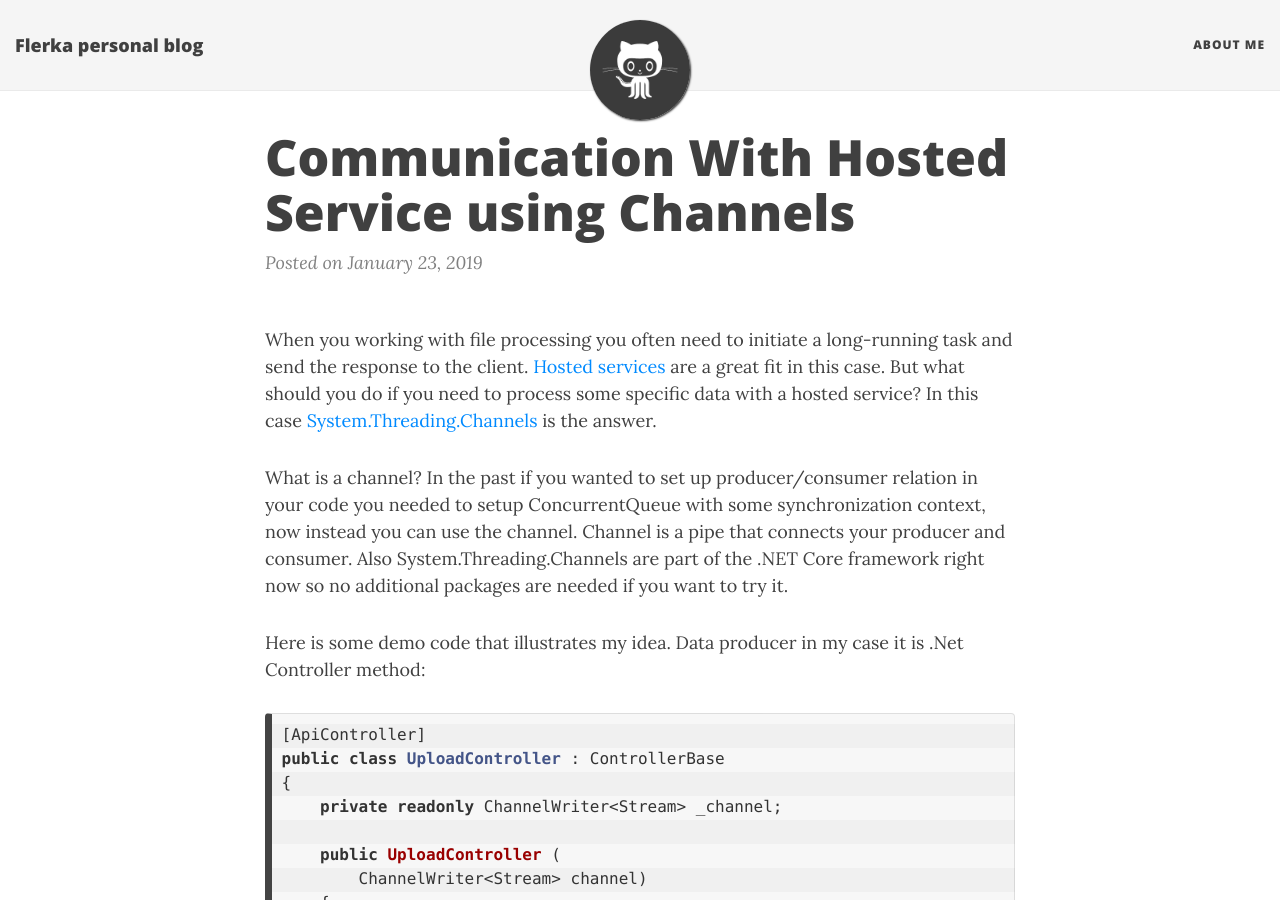
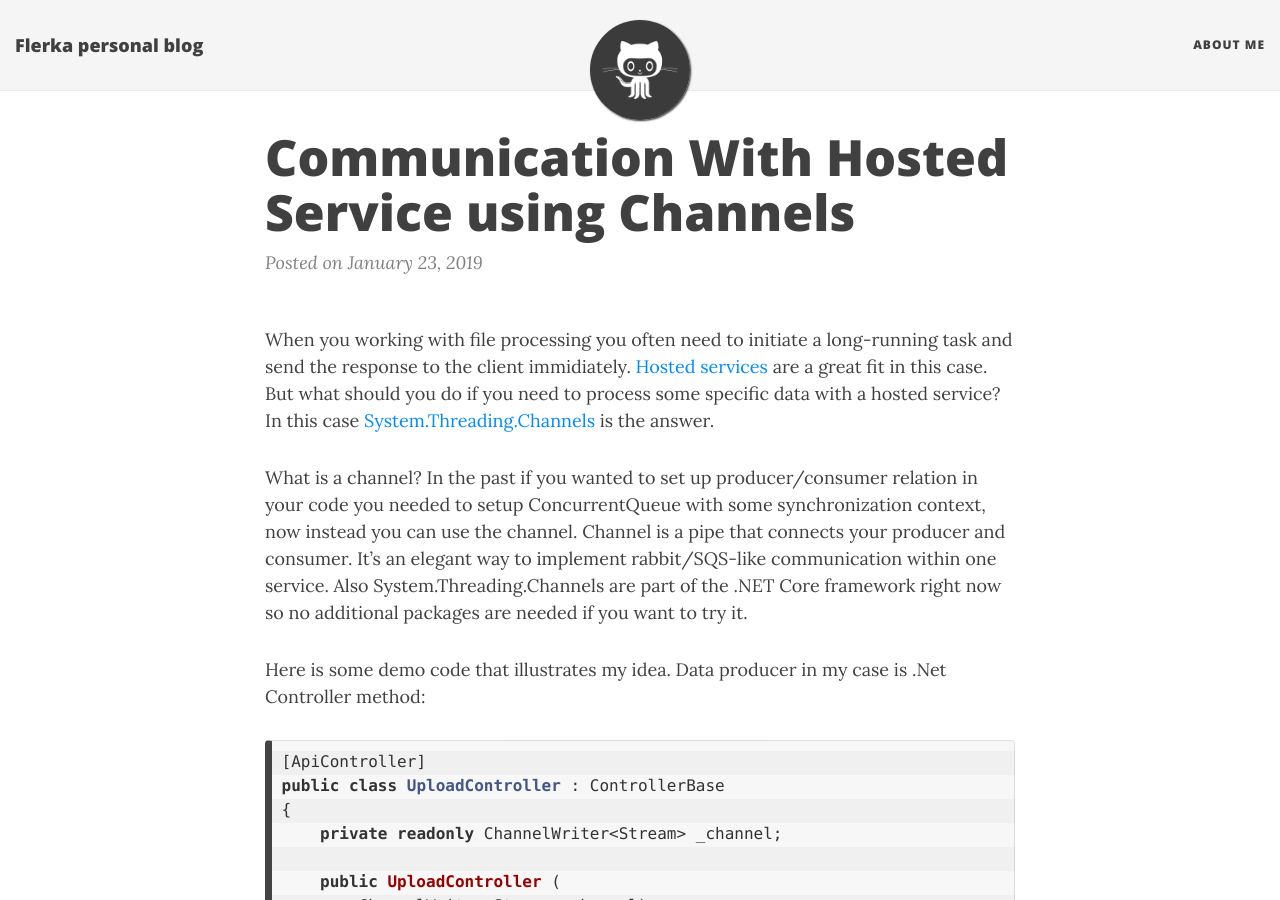
Before and after one commit to flerka/personal-blog, a Jekyll site: the page built from _posts/2019-01-23-communication-with-hosted-service-using-channels.md, in a window 1280 px wide and 900 px high. Built offline with Jekyll 4.4.1, drawn with Linux system fonts in a browser that asks for light colours; nearby versions of some CDN libraries.

Commit message:
fixes minor typo

````diff
--- a/_posts/2019-01-23-communication-with-hosted-service-using-channels.md
+++ b/_posts/2019-01-23-communication-with-hosted-service-using-channels.md
@@ -6,11 +6,11 @@
 comments: true
 ---
 
-When you working with file processing you often need to initiate a long-running task and send the response to the client. [Hosted services](https://docs.microsoft.com/en-us/aspnet/core/fundamentals/host/hosted-services?view=aspnetcore-3.1&tabs=visual-studio) are a great fit in this case. But what should you do if you need to process some specific data with a hosted service? In this case [System.Threading.Channels](https://docs.microsoft.com/en-us/dotnet/api/system.threading.channels?view=netcore-3.1) is the answer.
+When you working with file processing you often need to initiate a long-running task and send the response to the client immidiately. [Hosted services](https://docs.microsoft.com/en-us/aspnet/core/fundamentals/host/hosted-services?view=aspnetcore-3.1&tabs=visual-studio) are a great fit in this case. But what should you do if you need to process some specific data with a hosted service? In this case [System.Threading.Channels](https://docs.microsoft.com/en-us/dotnet/api/system.threading.channels?view=netcore-3.1) is the answer.
 
-What is a channel? In the past if you wanted to set up producer/consumer relation in your code you needed to setup ConcurrentQueue with some synchronization context, now instead you can use the channel. Channel is a pipe that connects your producer and consumer. Also System.Threading.Channels are part of the .NET Core framework right now so no additional packages are needed if you want to try it.
+What is a channel? In the past if you wanted to set up producer/consumer relation in your code you needed to setup ConcurrentQueue with some synchronization context, now instead you can use the channel. Channel is a pipe that connects your producer and consumer. It's an elegant way to implement rabbit/SQS-like communication within one service. Also System.Threading.Channels are part of the .NET Core framework right now so no additional packages are needed if you want to try it.
 
-Here is some demo code that illustrates my idea. Data producer in my case it is .Net Controller method:
+Here is some demo code that illustrates my idea. Data producer in my case is .Net Controller method:
 ```csharp
 [ApiController]
 public class UploadController : ControllerBase
````
